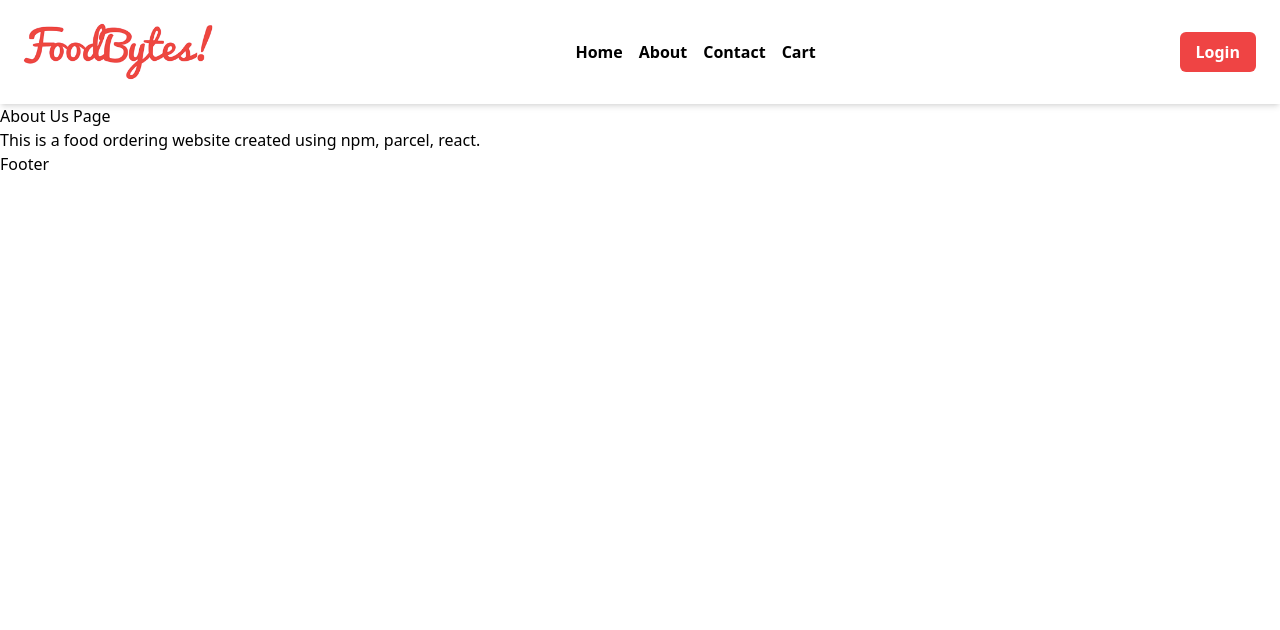
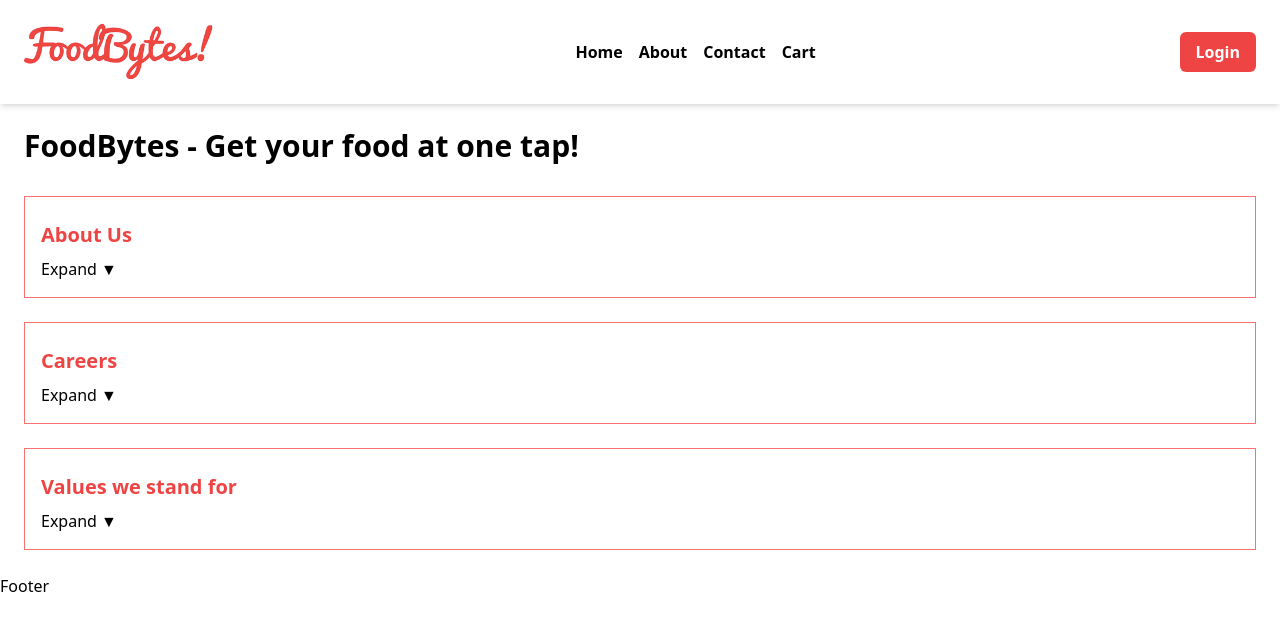
Before and after one commit to Coderner/FoodBytes, a React (Vite) app: page /about in a window 1280 px wide. Shown: the top 630 px of the page. Built offline with nearby package versions, Linux system fonts and the light colour scheme.

Commit message:
added different sections to about page

```diff
--- a/src/components/About.js
+++ b/src/components/About.js
@@ -1,13 +1,40 @@
-import { Outlet } from "react-router-dom";
+import { useState } from "react";
+
+const Section = ({title, description, isVisible, setIsVisible}) =>{
+
+   return(
+      <div className="border border-red-400 p-4 m-6">
+            <h2 className="font-bold text-xl text-red-500 my-2">{title}</h2>
+            {isVisible?
+            <button onClick={()=> setIsVisible()}>Collapse ▲</button>:
+            <button onClick={()=> setIsVisible()}>Expand ▼</button>}
+            {isVisible &&  <p className="my-2">{description}</p>}
+      </div>
+   )
+};
 
 const About = () =>{
+   const[visibleSection, setVisibleSection]= useState("")
    return(
      <div>
-        <h1>About Us Page</h1>
-        <p>This is a food ordering website created using npm, parcel, react.</p>
-        <Outlet/>
+         <h1 className="text-3xl font-semibold p-2 m-4">FoodBytes - Get your food at one tap!</h1>
+         <Section title={"About Us"}
+                  description={"This is Food ordering website trying to integrate other consumer needs as well to give a seamless experience to the user. Our mission is to elevate the quality of life for the urban consumer with unparalleled convenience. Convenience is what makes us tick. It's what makes us get out of bed and say, Lets do this."}
+                  isVisible={visibleSection==="about"}
+                  setIsVisible={()=>(
+                     visibleSection==="about"?setVisibleSection(""):setVisibleSection("about"))}/>
+         <Section title={"Careers"}
+                  description={"We build innovative products & solutions that deliver unparalleled convenience to urban consumers.The best part? Every bit of your work at FoodBytes will help elevate the lives of our users across India."}
+                  isVisible={visibleSection==="careers"}
+                  setIsVisible={()=>(
+                     visibleSection==="careers"?setVisibleSection(""):setVisibleSection("careers"))}/>
+         <Section title={"Values we stand for"}
+                  description={"Consumer Comes First. We are paranoid about consumer experience and measure success by consumer impact.from their needs.We spend time listening to and deeply understanding our consumers’ needs."}
+                  isVisible={visibleSection==="values"}
+                  setIsVisible={()=>(
+                     visibleSection==="values"?setVisibleSection(""):setVisibleSection("values"))}/>
     </div>
    )
-}
+};
 
 export default About;
--- a/src/components/Body.js
+++ b/src/components/Body.js
@@ -5,7 +5,7 @@ import {Link} from "react-router-dom";
 import { filterData } from "../utils/helper";
 import useOnline from "../utils/useOnline";
 
-const Body = () =>{
+const Body = ({user}) =>{
     const [allRestaurants,setAllRestaurants] =  useState([]);
     const [filteredRestaurants,setFilteredRestaurants] = useState([]);
     const [searchText,setSearchText] = useState("");
--- a/src/components/RestaurantCard.js
+++ b/src/components/RestaurantCard.js
@@ -3,7 +3,7 @@ const RestaurantCard = ({
     name,
     cuisines,
     cloudinaryImageId,
-    locality
+    locality,
 }) =>{
     return(
        <div className="w-60 p-2 m-3 h-96 shadow-md bg-red-50">
```
